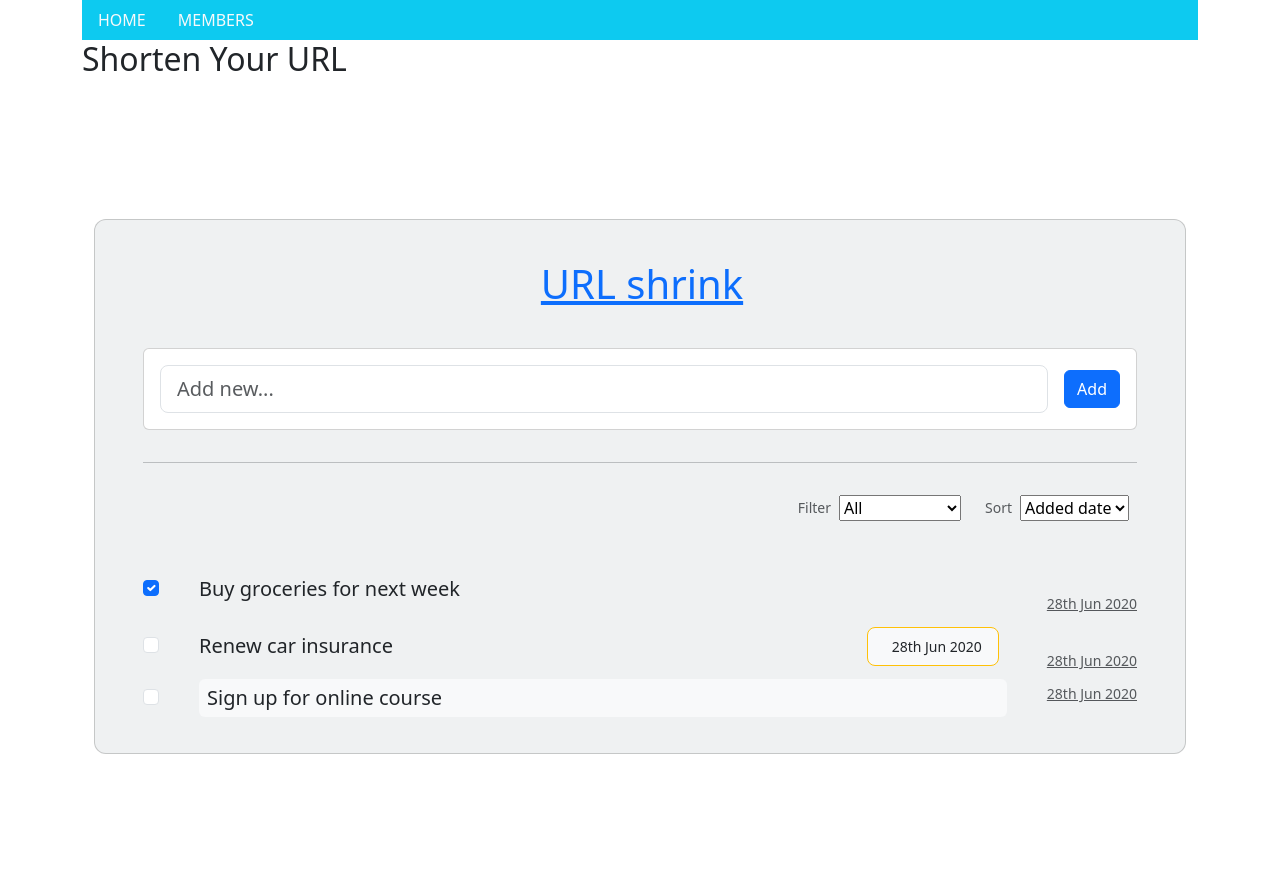
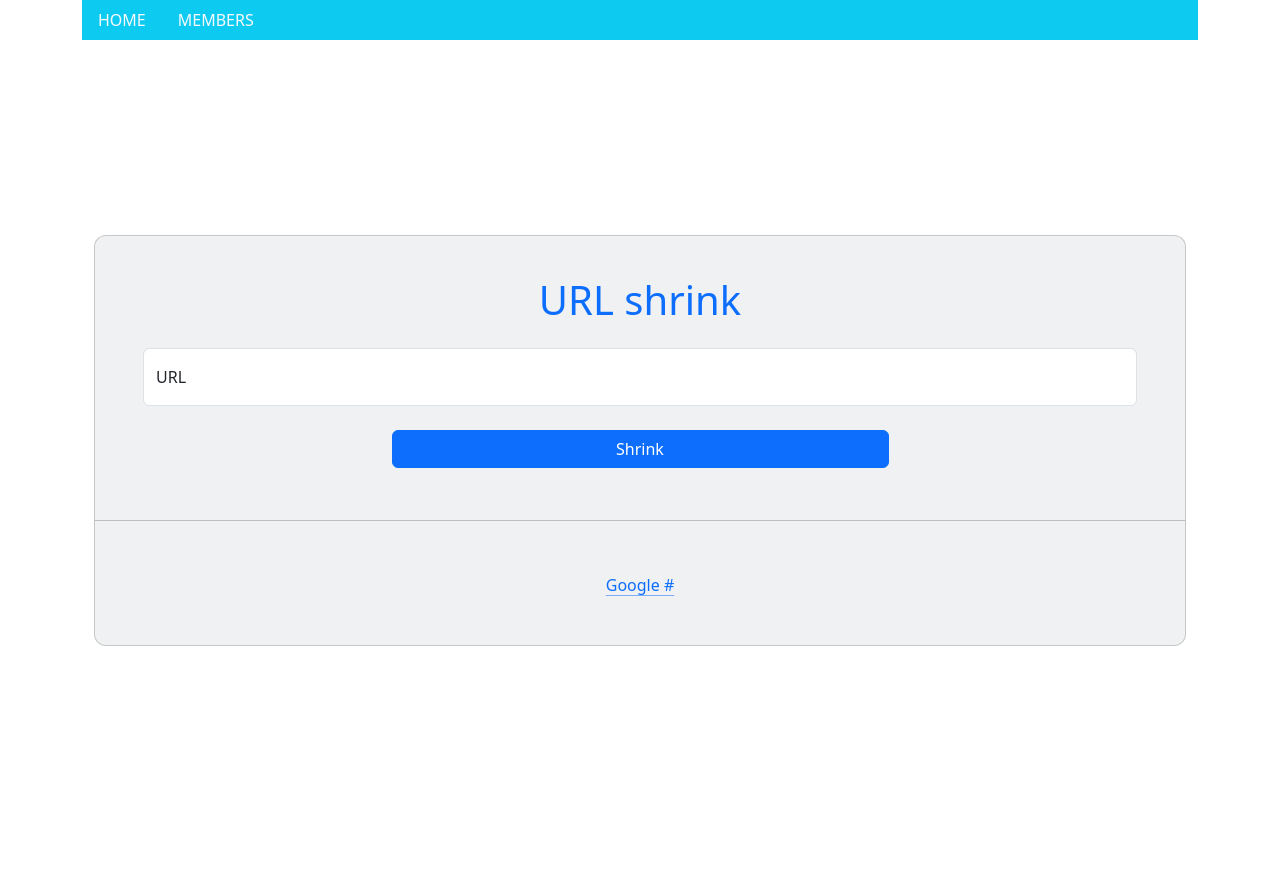
Before and after one commit to bilalahmedkhatri/HH_TEST_01, a Django app: template shortener/templates/shorten.html in a window 1280 px wide. After the commit the page ends 646 px from the top, so only its background shows below. Run offline with Django 5.2, Linux system fonts and the light colour scheme; data comes from the database, SQL or seed files in the repository; both versions use the stored data as it was after the commit; tables that the repository leaves empty hold one stand-in row (values such as "Sample post"); the template is opened without the code that fills it: values that come from a table or form of the project are taken from there, most other values are stand-ins (such as "Sample title", 1, 10 or a date in 2020); some libraries are stand-ins or nearby versions.

Commit message:
view pending

```diff
--- a/shortener/admin.py
+++ b/shortener/admin.py
@@ -2,4 +2,4 @@ from django.contrib import admin
 from .models import ShortenedURL
 # Register your models here.
 
-# admin.site.register(ShortenedURL)
+admin.site.register(ShortenedURL)
--- a/shortener/models.py
+++ b/shortener/models.py
@@ -10,6 +10,9 @@ def generate_short_code(length=6):
 
 class ShortenedURL(models.Model):
     original_url = models.URLField(max_length=2048)
+
+    # def get_name(self, ):
+
     short_code = models.CharField(max_length=10, unique=True, default=generate_short_code)
     created_at = models.DateTimeField(auto_now_add=True)
 
--- a/shortener/templates/shorten.html
+++ b/shortener/templates/shorten.html
@@ -2,149 +2,35 @@
 {% load static %}
 
 {% block content %}
-<h2>Shorten Your URL</h2>
-<!-- <form method="post">
-    {% csrf_token %}
-    {{ form.as_form }}
-    <button type="submit">Shorten!</button>
-</form> -->
-
 <section class="vh-100">
   <div class="container py-5 h-100">
     <div class="row d-flex justify-content-center align-items-center h-100">
       <div class="col">
         <div class="card" id="list1" style="border-radius: .75rem; background-color: #eff1f2;">
           <div class="card-body py-4 px-4 px-md-5">
-
-            <p class="h1 text-center mt-3 mb-4 pb-3 text-primary">
-              <i class="fas fa-check-square me-1"></i>
-              <u>URL shrink</u>
+            <p class="h1 text-center mt-3 mb-4 text-primary">
+              URL shrink
             </p>
-
-            <div class="pb-2">
-              <div class="card">
-                <div class="card-body">
-                  <div class="d-flex flex-row align-items-center">
-                    <input type="text" class="form-control form-control-lg" id="exampleFormControlInput1"
-                      placeholder="Add new...">
-                    <a href="#!" data-mdb-tooltip-init title="Set due date"><i
-                        class="fas fa-calendar-alt fa-lg me-3"></i></a>
-                    <div>
-                      <button  type="button" data-mdb-button-init data-mdb-ripple-init class="btn btn-primary">Add</button>
-                    </div>
-                  </div>
-                </div>
+            <form method="post" action="shorten_url">
+              {% csrf_token %}
+              <div class="form-floating mt-3">
+                <input type="email" class="form-control" id="floatingInput" placeholder="name@example.com">
+                <label for="floatingInput">URL</label>
+              </div>
+              <div class="d-grid gap-3 col-6 mx-auto m-4">
+                <button class="btn btn-primary" type="submit">Shrink</button>
               </div>
             </div>
-
-            <hr class="my-4">
-
-            <div class="d-flex justify-content-end align-items-center mb-4 pt-2 pb-3">
-              <p class="small mb-0 me-2 text-muted">Filter</p>
-              <select data-mdb-select-init>
-                <option value="1">All</option>
-                <option value="2">Completed</option>
-                <option value="3">Active</option>
-                <option value="4">Has due date</option>
-              </select>
-              <p class="small mb-0 ms-4 me-2 text-muted">Sort</p>
-              <select data-mdb-select-init>
-                <option value="1">Added date</option>
-                <option value="2">Due date</option>
-              </select>
-              <a href="#!" style="color: #23af89;" data-mdb-tooltip-init title="Ascending"><i
-                  class="fas fa-sort-amount-down-alt ms-2"></i></a>
-            </div>
-
-            <ul class="list-group list-group-horizontal rounded-0 bg-transparent">
-              <li
-                class="list-group-item d-flex align-items-center ps-0 pe-3 py-1 rounded-0 border-0 bg-transparent">
-                <div class="form-check">
-                  <input class="form-check-input me-0" type="checkbox" value="" id="flexCheckChecked1"
-                    aria-label="..." checked />
-                </div>
-              </li>
-              <li
-                class="list-group-item px-3 py-1 d-flex align-items-center flex-grow-1 border-0 bg-transparent">
-                <p class="lead fw-normal mb-0">Buy groceries for next week</p>
-              </li>
-              <li class="list-group-item ps-3 pe-0 py-1 rounded-0 border-0 bg-transparent">
-                <div class="d-flex flex-row justify-content-end mb-1">
-                  <a href="#!" class="text-info" data-mdb-tooltip-init title="Edit todo"><i
-                      class="fas fa-pencil-alt me-3"></i></a>
-                  <a href="#!" class="text-danger" data-mdb-tooltip-init title="Delete todo"><i
-                      class="fas fa-trash-alt"></i></a>
-                </div>
-                <div class="text-end text-muted">
-                  <a href="#!" class="text-muted" data-mdb-tooltip-init title="Created date">
-                    <p class="small mb-0"><i class="fas fa-info-circle me-2"></i>28th Jun 2020</p>
-                  </a>
-                </div>
-              </li>
-            </ul>
-            <ul class="list-group list-group-horizontal rounded-0">
-              <li
-                class="list-group-item d-flex align-items-center ps-0 pe-3 py-1 rounded-0 border-0 bg-transparent">
-                <div class="form-check">
-                  <input class="form-check-input me-0" type="checkbox" value="" id="flexCheckChecked2"
-                    aria-label="..." />
-                </div>
-              </li>
-              <li
-                class="list-group-item px-3 py-1 d-flex align-items-center flex-grow-1 border-0 bg-transparent">
-                <p class="lead fw-normal mb-0">Renew car insurance</p>
-              </li>
-              <li class="list-group-item px-3 py-1 d-flex align-items-center border-0 bg-transparent">
-                <div
-                  class="py-2 px-3 me-2 border border-warning rounded-3 d-flex align-items-center bg-body-tertiary">
-                  <p class="small mb-0">
-                    <a href="#!" data-mdb-tooltip-init title="Due on date">
-                      <i class="fas fa-hourglass-half me-2 text-warning"></i>
-                    </a>
-                    28th Jun 2020
-                  </p>
-                </div>
-              </li>
-              <li class="list-group-item ps-3 pe-0 py-1 rounded-0 border-0 bg-transparent">
-                <div class="d-flex flex-row justify-content-end mb-1">
-                  <a href="#!" class="text-info" data-mdb-tooltip-init title="Edit todo"><i
-                      class="fas fa-pencil-alt me-3"></i></a>
-                  <a href="#!" class="text-danger" data-mdb-tooltip-init title="Delete todo"><i
-                      class="fas fa-trash-alt"></i></a>
-                </div>
-                <div class="text-end text-muted">
-                  <a href="#!" class="text-muted" data-mdb-tooltip-init title="Created date">
-                    <p class="small mb-0"><i class="fas fa-info-circle me-2"></i>28th Jun 2020</p>
-                  </a>
-                </div>
-              </li>
-            </ul>
-            <ul class="list-group list-group-horizontal rounded-0 mb-2">
-              <li
-                class="list-group-item d-flex align-items-center ps-0 pe-3 py-1 rounded-0 border-0 bg-transparent">
-                <div class="form-check">
-                  <input class="form-check-input me-0" type="checkbox" value="" id="flexCheckChecked3"
-                    aria-label="..." />
-                </div>
-              </li>
-              <li
-                class="list-group-item px-3 py-1 d-flex align-items-center flex-grow-1 border-0 bg-transparent">
-                <p class="lead fw-normal mb-0 bg-body-tertiary w-100 ms-n2 ps-2 py-1 rounded">Sign up for online
-                  course</p>
-              </li>
-              <li class="list-group-item ps-3 pe-0 py-1 rounded-0 border-0 bg-transparent">
-                <div class="d-flex flex-row justify-content-end mb-1">
-                  <a href="#!" class="text-danger" data-mdb-tooltip-init title="Delete todo"><i
-                      class="fas fa-trash-alt"></i></a>
-                </div>
-                <div class="text-end text-muted">
-                  <a href="#!" class="text-muted" data-mdb-tooltip-init title="Created date">
-                    <p class="small mb-0"><i class="fas fa-info-circle me-2"></i>28th Jun 2020</p>
-                  </a>
-                </div>
-              </li>
-            </ul>
-
+          </form>
+          {% if Link_URL %}
+          <hr class="my-1">
+          <div class="m-5" style="text-align:center">
+            <a class="icon-link icon-link-hover" style="--bs-link-hover-color-rgb: 25, 135, 84;" href="{{ Link_URL.address }}">
+              Google
+              {{ Link_URL }}
+            </a>
+          </div>
+          {% endif %}
           </div>
         </div>
       </div>
--- a/shortener/urls.py
+++ b/shortener/urls.py
@@ -2,7 +2,7 @@ from django.urls import path
 from . import views
 
 urlpatterns = [
-    path('shorten/', views.ShortenURLView.as_view(), name='shorten_url'),
+    path('', views.ShortenURLView.as_view(), name='shorten_url'),
     path('short_code', views.RedirectToOriginalView.as_view(), name='redirect_to_original'),
 
     # path('<str:short_code>/', views.RedirectToOriginalView.as_view(), name='redirect_to_original'),
--- a/shortener/views.py
+++ b/shortener/views.py
@@ -8,10 +8,10 @@ class ShortenURLView(View):
     template_name = 'shorten.html'
 
     def get(self, request, *args, **kwargs):
-        form = self.form_class()
-        return render(request, self.template_name, {'form': form})
+        return render(request, self.template_name)
 
     def post(self, request, *args, **kwargs):
+        print("result : ", request.POST)
         form = self.form_class(request.POST)
         if form.is_valid():
             shortened_url = form.save()
```
Also changed, not shown: db.sqlite3.
